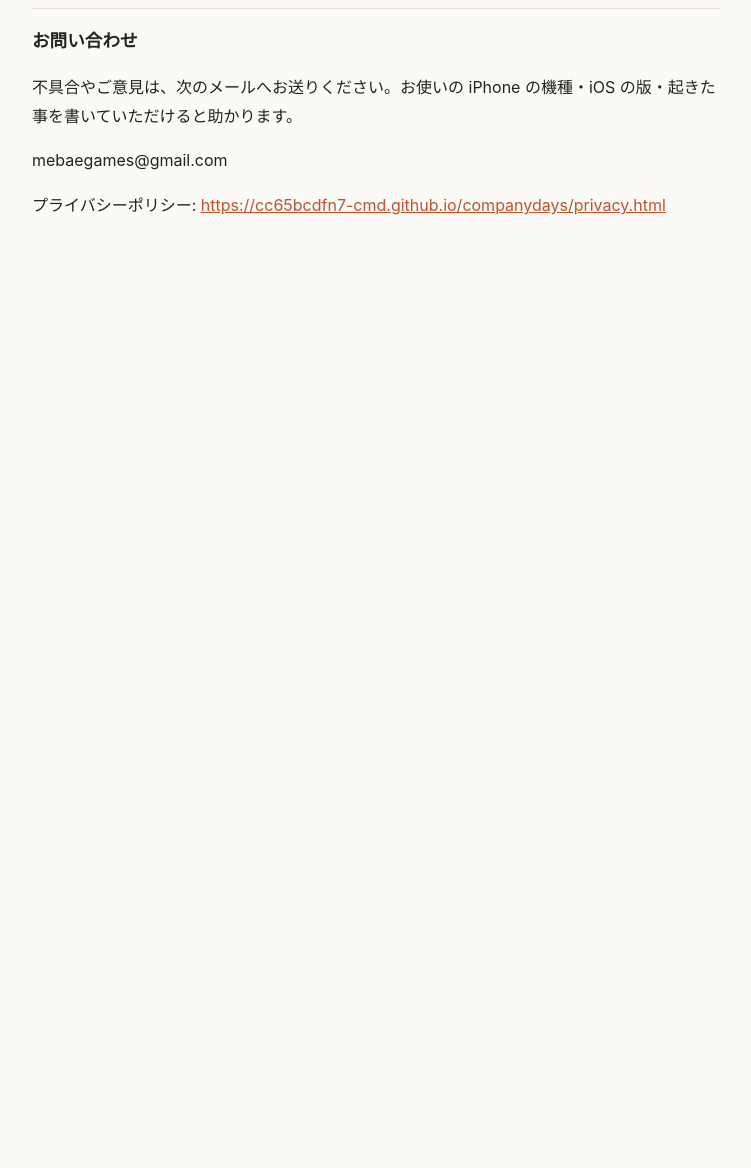
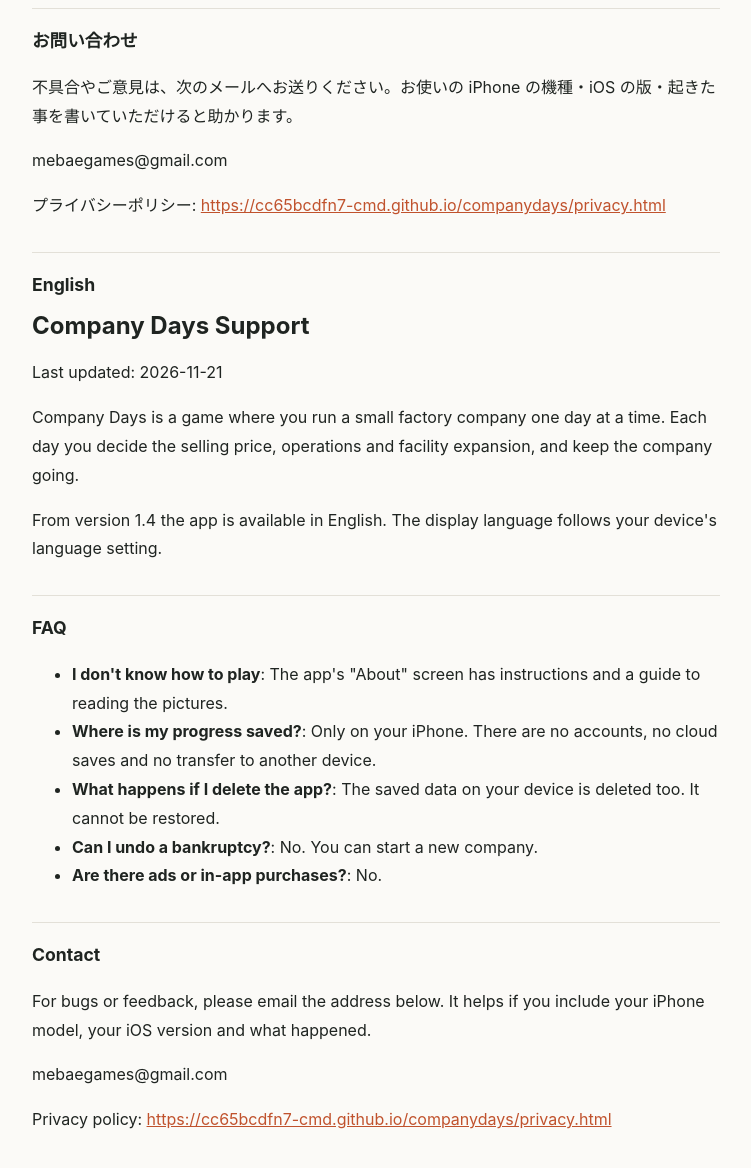
Before and after one commit to cc65bcdfn7-cmd/cc65bcdfn7-cmd.github.io, a plain HTML site: page companydays/index.html in a window 1280 px wide. Shown: the part 506-1674 px from the top of the page, without its empty margins (264-1015 px from the left). Before the commit the page ends 806 px from the top, so only its background shows below. Drawn offline with Linux system fonts and the light colour scheme.

Commit message:
companydays: add English sections to privacy/support/index
Co-Authored-By: Claude Opus 5.5 <noreply@anthropic.com>

```diff
--- a/companydays/index.html
+++ b/companydays/index.html
@@ -21,9 +21,9 @@ a { color: var(--accent); }
 </head>
 <body>
 <main>
-<nav><a href="support.html">サポート</a> ・ <a href="privacy.html">プライバシーポリシー</a></nav>
+<nav><a href="support.html">サポート</a> ・ <a href="privacy.html">プライバシーポリシー</a> ・ <a href="#english">English</a></nav>
 <h1>カンパニーデイズ サポート</h1>
-<p>最終更新日: 2026-11-15</p>
+<p>最終更新日: 2026-11-21</p>
 <p>カンパニーデイズは、小さな工場の会社を1日ずつ経営するゲームです。毎日の販売価格・操業・設備の増設を決めて、会社を続けます。</p>
 <h2>よくある質問</h2>
 <ul>
@@ -37,6 +37,25 @@ a { color: var(--accent); }
 <p>不具合やご意見は、次のメールへお送りください。お使いの iPhone の機種・iOS の版・起きた事を書いていただけると助かります。</p>
 <p>mebaegames@gmail.com</p>
 <p>プライバシーポリシー: <a href="https://cc65bcdfn7-cmd.github.io/companydays/privacy.html">https://cc65bcdfn7-cmd.github.io/companydays/privacy.html</a></p>
+<section lang="en" id="english">
+<h2>English</h2>
+<h1>Company Days Support</h1>
+<p>Last updated: 2026-11-21</p>
+<p>Company Days is a game where you run a small factory company one day at a time. Each day you decide the selling price, operations and facility expansion, and keep the company going.</p>
+<p>From version 1.4 the app is available in English. The display language follows your device&#x27;s language setting.</p>
+<h2>FAQ</h2>
+<ul>
+<li><strong>I don&#x27;t know how to play</strong>: The app&#x27;s &quot;About&quot; screen has instructions and a guide to reading the pictures.</li>
+<li><strong>Where is my progress saved?</strong>: Only on your iPhone. There are no accounts, no cloud saves and no transfer to another device.</li>
+<li><strong>What happens if I delete the app?</strong>: The saved data on your device is deleted too. It cannot be restored.</li>
+<li><strong>Can I undo a bankruptcy?</strong>: No. You can start a new company.</li>
+<li><strong>Are there ads or in-app purchases?</strong>: No.</li>
+</ul>
+<h2>Contact</h2>
+<p>For bugs or feedback, please email the address below. It helps if you include your iPhone model, your iOS version and what happened.</p>
+<p>mebaegames@gmail.com</p>
+<p>Privacy policy: <a href="https://cc65bcdfn7-cmd.github.io/companydays/privacy.html">https://cc65bcdfn7-cmd.github.io/companydays/privacy.html</a></p>
+</section>
 </main>
 </body>
 </html>
```
Also changed, not shown: companydays/privacy.html (+24 -2 lines), companydays/support.html (+21 -2 lines).
